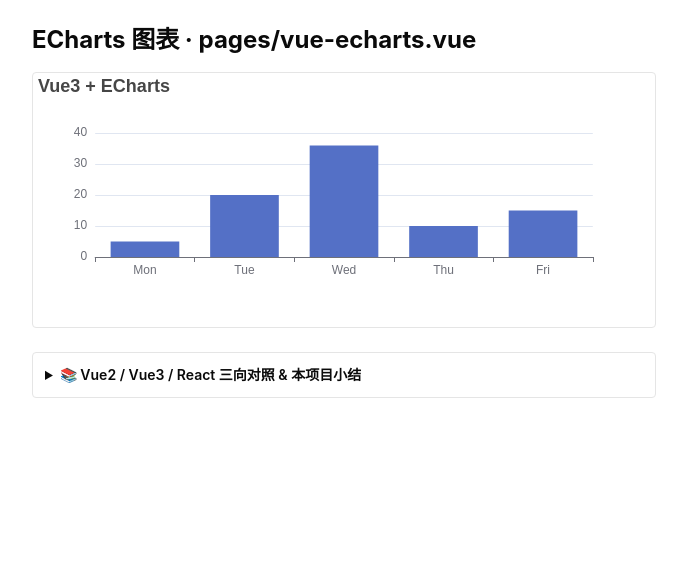
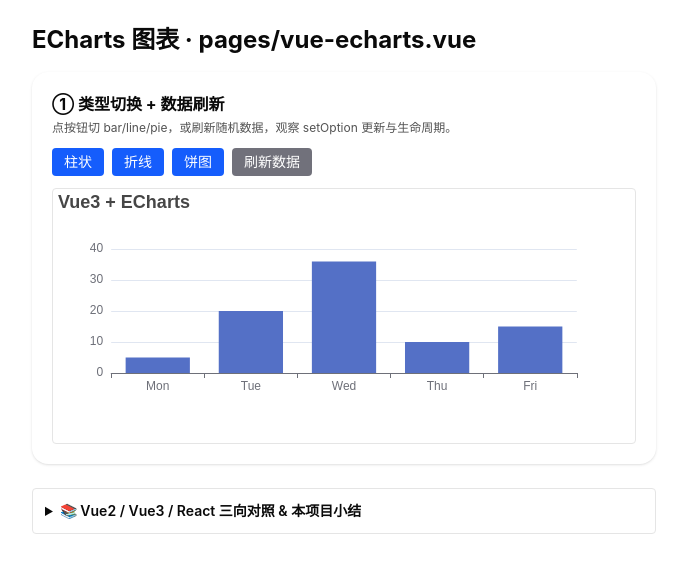
Before and after one commit to 1256807020/social-basic, a Nuxt app: page /vue-echarts in a window 1280 px wide. Shown: the top 572 px of the page, without its empty margins (296-983 px from the left). Built offline with nearby package versions, Linux system fonts and the light colour scheme.

Commit message:
feat(vue-echarts): 补全完整示例（bar/line/pie 切换 + 数据刷新 + 完整生命周期）

```diff
--- a/app/pages/vue-echarts.vue
+++ b/app/pages/vue-echarts.vue
@@ -9,35 +9,81 @@
 // ───────────────────────────────────────────────────────────
 import { ref, onMounted, onUnmounted } from 'vue'
 import * as echarts from 'echarts'
+import type { EChartsOption } from 'echarts'
 
 const el = ref<HTMLDivElement | null>(null)
 let chart: echarts.ECharts | null = null
-const option = {
-  title: { text: 'Vue3 + ECharts' },
-  tooltip: {},
-  xAxis: { data: ['Mon', 'Tue', 'Wed', 'Thu', 'Fri'] },
-  yAxis: {},
-  series: [{ type: 'bar', data: [5, 20, 36, 10, 15] }],
+
+// 🔧 固定写法：数据/类型用 ref 驱动，统一 buildOption 出配置，render 调 setOption
+const chartType = ref<'bar' | 'line' | 'pie'>('bar')
+const labels = ['Mon', 'Tue', 'Wed', 'Thu', 'Fri']
+const data = ref<number[]>([5, 20, 36, 10, 15])
+
+function buildOption(): EChartsOption {
+  if (chartType.value === 'pie') {
+    return {
+      title: { text: 'Vue3 + ECharts' },
+      tooltip: {},
+      series: [
+        { type: 'pie', radius: '50%', data: labels.map((n, i) => ({ name: n, value: data.value[i] })) },
+      ],
+    }
+  }
+  return {
+    title: { text: 'Vue3 + ECharts' },
+    tooltip: {},
+    xAxis: { data: labels },
+    yAxis: {},
+    series: [{ type: chartType.value, data: data.value }],
+  }
+}
+function render() {
+  // notMerge=true：bar/line/pie 结构不同，切换时整份替换更干净
+  chart?.setOption(buildOption(), true)
+}
+function switchType(t: 'bar' | 'line' | 'pie') {
+  chartType.value = t
+  render()
+}
+function refresh() {
+  data.value = data.value.map(() => Math.floor(Math.random() * 50))
+  render()
+}
+function onResize() {
+  chart?.resize()
 }
 onMounted(() => {
-  // 🔧 固定写法：init + setOption + 自适应 + 卸载 dispose
+  // 🔧 固定写法：init + setOption + 窗口自适应 + 卸载 dispose
   if (el.value) {
     chart = echarts.init(el.value)
-    chart.setOption(option)
-    window.addEventListener('resize', () => chart?.resize())
+    chart.setOption(buildOption())
+    window.addEventListener('resize', onResize)
   }
 })
 onUnmounted(() => {
+  // 🔧 固定写法：必须 dispose，否则切走页面图表实例残留导致内存泄漏
+  window.removeEventListener('resize', onResize)
   chart?.dispose()
   chart = null
 })
-// 👉 练习：把 series.type 改成 'line' 看折线图
+// 👉 练习：把 series.type 改成 'line' 看折线图（本例已做成「柱状/折线/饼图」切换按钮，直接点）
 </script>
 
 <template>
   <main class="mx-auto max-w-2xl space-y-4 p-6">
     <h1 class="text-2xl font-bold">ECharts 图表 · pages/vue-echarts.vue</h1>
-    <div ref="el" class="h-64 w-full rounded border bg-white"></div>
+
+    <section class="rounded-2xl bg-white p-5 shadow dark:bg-zinc-900">
+      <h2 class="font-bold">① 类型切换 + 数据刷新</h2>
+      <p class="mt-1 text-xs opacity-70">点按钮切 bar/line/pie，或刷新随机数据，观察 setOption 更新与生命周期。</p>
+      <div class="mt-3 flex flex-wrap gap-2">
+        <button class="rounded bg-blue-600 px-3 py-1 text-sm text-white" @click="switchType('bar')">柱状</button>
+        <button class="rounded bg-blue-600 px-3 py-1 text-sm text-white" @click="switchType('line')">折线</button>
+        <button class="rounded bg-blue-600 px-3 py-1 text-sm text-white" @click="switchType('pie')">饼图</button>
+        <button class="rounded bg-zinc-500 px-3 py-1 text-sm text-white" @click="refresh">刷新数据</button>
+      </div>
+      <div ref="el" class="mt-3 h-64 w-full rounded border"></div>
+    </section>
 
     <details class="mt-6 rounded border p-3 text-sm">
       <summary class="cursor-pointer font-semibold">📚 Vue2 / Vue3 / React 三向对照 & 本项目小结</summary>
@@ -56,7 +102,7 @@ onUnmounted(() => {
           <tr class="border-b"><td class="px-2 py-1">销毁</td><td class="px-2 py-1">beforeDestroy</td><td class="px-2 py-1">onUnmounted dispose</td><td class="px-2 py-1">useEffect cleanup</td></tr>
         </tbody>
       </table>
-      <p class="mt-2 text-gray-500">📝 小结：原生 echarts 用 ref + onMounted 最稳，option 变化 setOption，卸载必须 dispose 防内存泄漏。</p>
+      <p class="mt-2 text-gray-500">📝 小结：原生 echarts 用 ref + onMounted 最稳，option 变化 setOption（notMerge=true 切换结构），卸载必须 dispose 防内存泄漏，容器 resize 要 resize 图表。</p>
     </details>
   </main>
 </template>
```
